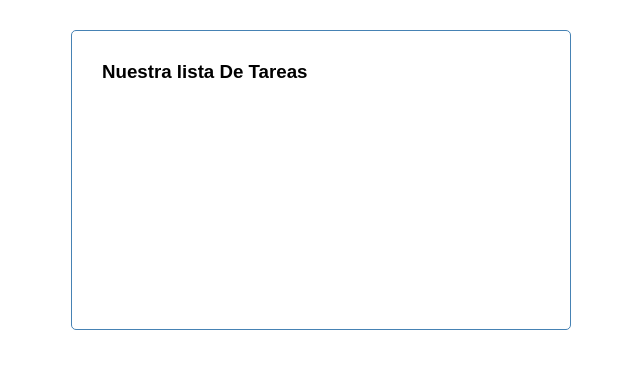
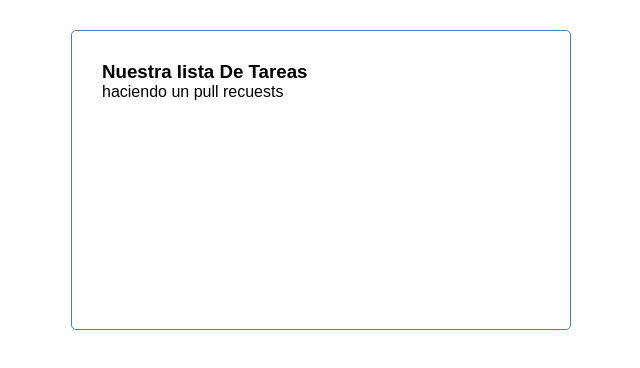
Before and after one commit to bernabe18/task-list, an Angular app: page / in a window 1280 px wide. Shown: the top 368 px of the page, without its empty margins (319-959 px from the left). Built offline with nearby package versions, Linux system fonts and the light colour scheme.

Commit message:
Update header.component.html

```diff
--- a/src/app/components/header/header.component.html
+++ b/src/app/components/header/header.component.html
@@ -1 +1,2 @@
 <h3>{{title}}</h3>
+<p> haciendo un pull recuests</p>
```
